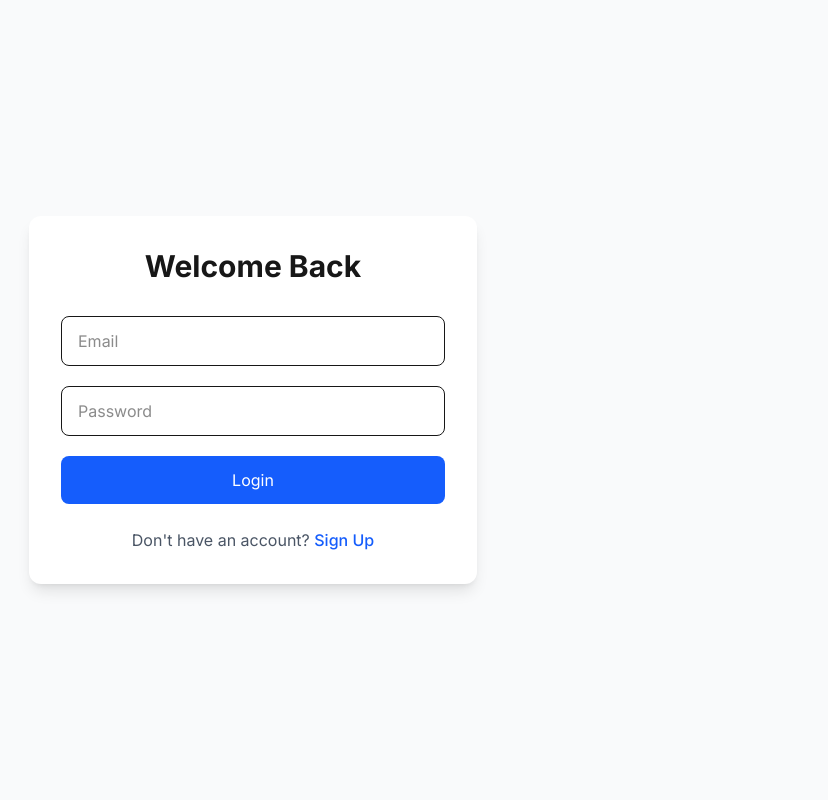
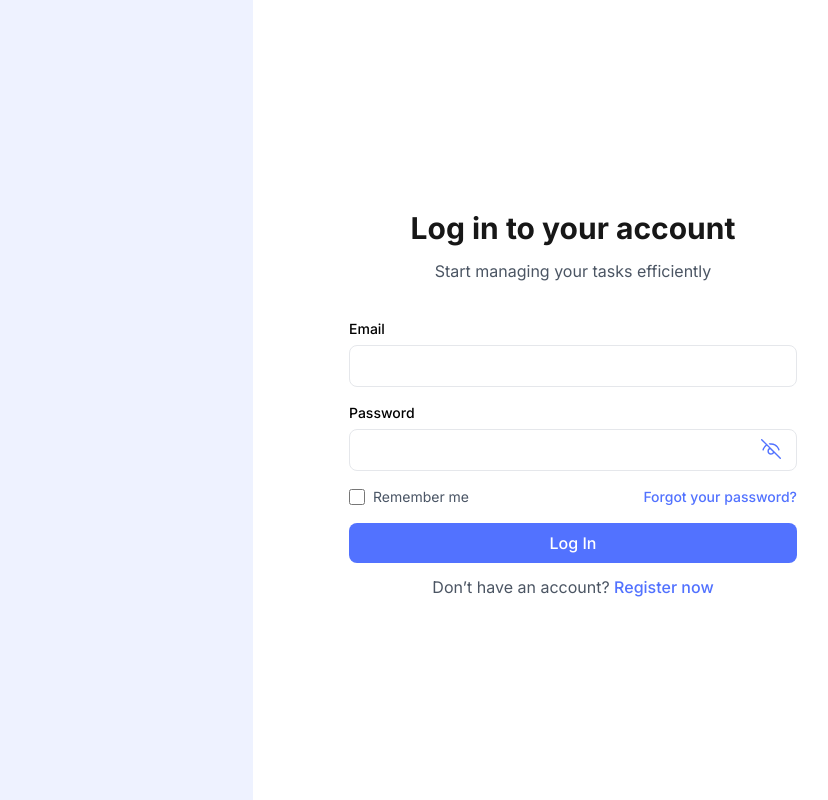
Before and after one commit to Nishat009/to-do-list-app, a Next.js app: page /login in a window 1280 px wide. Shown: the whole page, without its empty margins (387-1215 px from the left). Built offline with nearby package versions, Linux system fonts and the light colour scheme; no server answers.

Commit message:
profile page design

```diff
--- a/app/(auth)/login/page.tsx
+++ b/app/(auth)/login/page.tsx
@@ -1,84 +1,133 @@
-'use client';
+"use client";
 
-import { useState } from 'react';
-import api from '@/lib/api';
-import { useRouter } from 'next/navigation';
-import Link from 'next/link';
-import { saveTokens } from '@/lib/auth';
-import { AxiosError } from 'axios';
+import { useState } from "react";
+import api from "@/lib/api";
+import { useRouter } from "next/navigation";
+import Link from "next/link";
+import { saveTokens } from "@/lib/auth";
+import { AxiosError } from "axios";
+import AuthInput from "@/components/layout/AuthInput";
+import AuthButton from "@/components/layout/AuthButton";
 
 export default function LoginPage() {
-  const [form, setForm] = useState({ email: '', password: '' });
-  const [error, setError] = useState('');
+  const [form, setForm] = useState({ email: "", password: "" });
+  const [errors, setErrors] = useState<Record<string, string>>({});
   const [loading, setLoading] = useState(false);
   const router = useRouter();
 
+  // ---------------- VALIDATION ----------------
+  const validate = () => {
+    const newErrors: Record<string, string> = {};
+
+    if (!form.email.trim() || !form.email.includes("@"))
+      newErrors.email = "Please enter a valid email address.";
+
+    if (!form.password.trim())
+      newErrors.password = "Please enter your password.";
+
+    return newErrors;
+  };
+
+  // ---------------- SUBMIT ----------------
   const handleSubmit = async (e: React.FormEvent) => {
     e.preventDefault();
+    setErrors({});
+
+    const validationErrors = validate();
+    if (Object.keys(validationErrors).length > 0) {
+      setErrors(validationErrors);
+      return; // ❌ Do NOT call API
+    }
+
     setLoading(true);
-    setError('');
-
-    const formData = new FormData();
-    formData.append('email', form.email);
-    formData.append('password', form.password);
 
     try {
-      const res = await api.post('/api/auth/login/', formData);
+      const formData = new FormData();
+      formData.append("email", form.email);
+      formData.append("password", form.password);
+
+      const res = await api.post("/api/auth/login/", formData);
       saveTokens(res.data.access, res.data.refresh);
 
-      // Fetch user profile
-      const profileRes = await api.get('/api/users/me/');
-      localStorage.setItem('user', JSON.stringify(profileRes.data));
+      const profileRes = await api.get("/api/users/me/");
+      localStorage.setItem("user", JSON.stringify(profileRes.data));
 
-      router.push('/dashboard');
-    } catch (err: unknown) {
-  let message = "Login failed";
+      router.push("/dashboard");
+    } catch (err) {
+      let message = "Invalid email or password";
 
       if (err instanceof AxiosError) {
         message = err.response?.data?.message || message;
       }
 
-  setError(message);
+      setErrors({ password: message }); // show error under password field
+    } finally {
+      setLoading(false);
     }
   };
 
   return (
-    <div className="min-h-screen flex items-center justify-center bg-gray-50 py-12 px-4">
-      <div className="max-w-md w-full bg-white rounded-xl shadow-lg p-8">
-        <h2 className="text-3xl font-bold text-center mb-8">Welcome Back</h2>
-        {error && <p className="text-red-500 text-center mb-4">{error}</p>}
-        <form onSubmit={handleSubmit} className="space-y-5">
-          <input
+    <div className="min-h-screen flex flex-col md:flex-row">
+
+      {/* LEFT — Optional Illustration */}
+      <div className="flex-1 bg-indigo-50 flex items-center justify-center p-12">
+        {/* Illustration if needed */}
+      </div>
+
+      {/* RIGHT FORM */}
+      <div className="flex-1 flex items-center justify-center p-12">
+        <div className="w-full max-w-md">
+          <h1 className="text-[30px] font-bold mb-2 text-center">Log in to your account</h1>
+          <h4 className="font-normal mb-9 text-center text-[#4B5563]">
+            Start managing your tasks efficiently
+          </h4>
+
+          <form className="space-y-4 relative" onSubmit={handleSubmit}>
+            <AuthInput
+              label="Email"
               type="email"
-            placeholder="Email"
               value={form.email}
-            onChange={(e) => setForm({ ...form, email: e.target.value })}
-            className="w-full px-4 py-3 border rounded-lg focus:outline-none focus:ring-2 focus:ring-blue-500"
-            required
+              onChange={(v) => {
+                setForm({ ...form, email: v });
+                setErrors((prev) => ({ ...prev, email: "" }));
+              }}
+              error={errors.email}
             />
-          <input
+
+            <AuthInput
+              label="Password"
               type="password"
-            placeholder="Password"
               value={form.password}
-            onChange={(e) => setForm({ ...form, password: e.target.value })}
-            className="w-full px-4 py-3 border rounded-lg focus:outline-none focus:ring-2 focus:ring-blue-500"
-            required
+              onChange={(v) => {
+                setForm({ ...form, password: v });
+                setErrors((prev) => ({ ...prev, password: "" }));
+              }}
+              error={errors.password}
+              showToggle={true}
             />
-          <button
-            type="submit"
-            disabled={loading}
-            className="w-full bg-blue-600 text-white py-3 rounded-lg hover:bg-blue-700 disabled:opacity-50 transition"
-          >
-            {loading ? 'Logging in...' : 'Login'}
-          </button>
+
+            <div className="flex items-center justify-between text-sm">
+              <label className="flex items-center gap-2 cursor-pointer">
+                <input type="checkbox" className="w-4 h-4" />
+                <span className="text-gray-600">Remember me</span>
+              </label>
+
+              <Link href="/forgot-password" className="text-[#5272FF] font-medium">
+                Forgot your password?
+              </Link>
+            </div>
+
+            <AuthButton text="Log In" loading={loading} />
           </form>
-        <p className="text-center mt-6 text-gray-600">
-          Don&apos;t have an account?{' '}
-          <Link href="/signup" className="text-blue-600 hover:underline font-medium">
-            Sign Up
+
+          <p className="text-center mt-4 text-[#4B5563] font-regular leading-4">
+            Don’t have an account?{" "}
+            <Link href="/signup" className="text-[#5272FF] font-medium">
+              Register now
             </Link>
           </p>
         </div>
       </div>
+    </div>
   );
 }
--- a/app/profile/page.tsx
+++ b/app/profile/page.tsx
@@ -1,55 +1,121 @@
 'use client';
 
-import { getUser, clearAuth } from '@/lib/auth';
-import { useRouter } from 'next/navigation';
-import { useEffect, useState } from 'react';
-import api from '@/lib/api';
+import Navbar from '@/components/layout/Navbar';
+import Sidebar from '@/components/layout/Sidebar';
+import { Camera, Calendar } from 'lucide-react';
 
 export default function ProfilePage() {
-  const user = getUser();
-  const router = useRouter();
-  const [profile, setProfile] = useState(user);
+  return (
+    <div className="min-h-screen bg-[#EAF3FF] flex">
+      <Sidebar />
 
-  useEffect(() => {
-    const fetchProfile = async () => {
-      try {
-        const res = await api.get('/api/users/me/');
-        setProfile(res.data);
-        localStorage.setItem('user', JSON.stringify(res.data));
-      } catch (err) {
-        console.error(err);
-      }
-    };
-    fetchProfile();
-  }, []);
+      <div className="flex-1 ml-64">
+        <Navbar />
 
-  return (
-    <div className="max-w-2xl mx-auto bg-white p-8 rounded-xl shadow">
-      <h1 className="text-2xl font-bold mb-6">Profile</h1>
-      {profile && (
-        <div className="space-y-4">
+        <div className="px-10 py-10">
+          <h2 className="text-2xl font-semibold border-b pb-2">
+            Account Information
+          </h2>
+
+          {/* Card */}
+          <div className="bg-white mt-6 p-8 shadow rounded-2xl">
+
+            {/* Photo Upload */}
+            <div className="flex items-center gap-6 mb-8">
+              <div className="w-28 h-28 rounded-full bg-gray-300 flex items-center justify-center relative">
+                <Camera
+                  size={28}
+                  className="absolute bottom-1 right-1 bg-[#4F76FF] text-white p-1 rounded-full"
+                />
+              </div>
+
+              <button className="bg-[#4F76FF] text-white px-6 py-2 rounded-lg hover:bg-blue-600">
+                Upload New Photo
+              </button>
+            </div>
+
+            {/* Form */}
+            <form className="space-y-6">
+
+              {/* First & Last Name */}
+              <div className="grid grid-cols-2 gap-6">
                 <div>
-            <p className="text-sm text-gray-600">Name</p>
-            <p className="font-medium">{profile.first_name} {profile.last_name}</p>
+                  <label className="text-sm text-gray-600">First Name</label>
+                  <input
+                    className="w-full px-4 py-2 border rounded-lg mt-1"
+                    type="text"
+                  />
                 </div>
+
                 <div>
-            <p className="text-sm text-gray-600">Email</p>
-            <p className="font-medium">{profile.email}</p>
+                  <label className="text-sm text-gray-600">Last Name</label>
+                  <input
+                    className="w-full px-4 py-2 border rounded-lg mt-1"
+                    type="text"
+                  />
                 </div>
-          {profile.bio && (
+              </div>
+
+              {/* Email */}
               <div>
-              <p className="text-sm text-gray-600">Bio</p>
-              <p className="font-medium">{profile.bio}</p>
+                <label className="text-sm text-gray-600">Email</label>
+                <input
+                  className="w-full px-4 py-2 border rounded-lg mt-1"
+                  type="email"
+                />
               </div>
-          )}
+
+              {/* Address & Contact */}
+              <div className="grid grid-cols-2 gap-6">
+                <div>
+                  <label className="text-sm text-gray-600">Address</label>
+                  <input
+                    className="w-full px-4 py-2 border rounded-lg mt-1"
+                    type="text"
+                  />
                 </div>
-      )}
-      <button
-        onClick={clearAuth}
-        className="mt-8 w-full bg-red-600 text-white py-2 rounded-lg hover:bg-red-700 transition"
-      >
-        Logout
+
+                <div>
+                  <label className="text-sm text-gray-600">
+                    Contact Number
+                  </label>
+                  <input
+                    className="w-full px-4 py-2 border rounded-lg mt-1"
+                    type="text"
+                  />
+                </div>
+              </div>
+
+              {/* Birthday */}
+              <div>
+                <label className="text-sm text-gray-600">Birthday</label>
+                <div className="relative">
+                  <input
+                    className="w-full px-4 py-2 border rounded-lg mt-1"
+                    type="date"
+                  />
+                  <Calendar
+                    size={20}
+                    className="absolute right-3 top-3 text-gray-500"
+                  />
+                </div>
+              </div>
+
+              {/* Buttons */}
+              <div className="flex justify-center items-center gap-4 pt-4">
+                <button className="bg-[#4F76FF] text-white px-8 py-2 rounded-lg">
+                  Save Changes
                 </button>
+
+                <button className="bg-gray-300 px-8 py-2 rounded-lg">
+                  Cancel
+                </button>
+              </div>
+
+            </form>
+          </div>
+        </div>
+      </div>
     </div>
   );
 }
```
Also changed, not shown: components/layout/Navbar.tsx (+32 -14 lines), components/layout/Sidebar.tsx (+41 -13 lines), app/(auth)/login/woman-sits-floor-with-laptop-web-page-it.svg (added), public/img/logo.png (added). Lines whose indentation alone changed are shown as unchanged.
